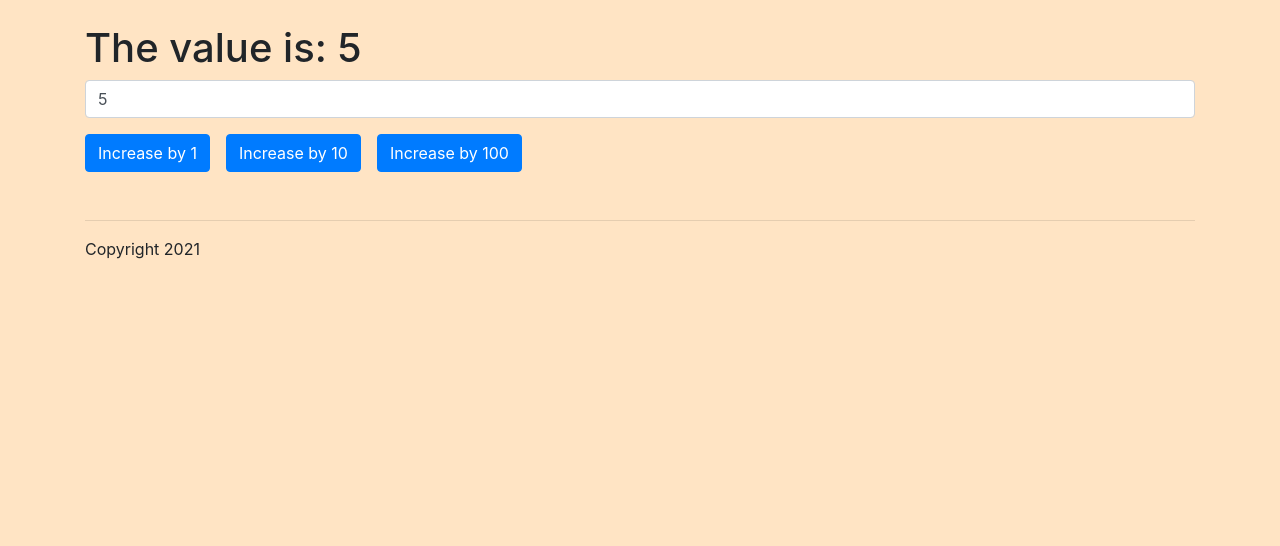
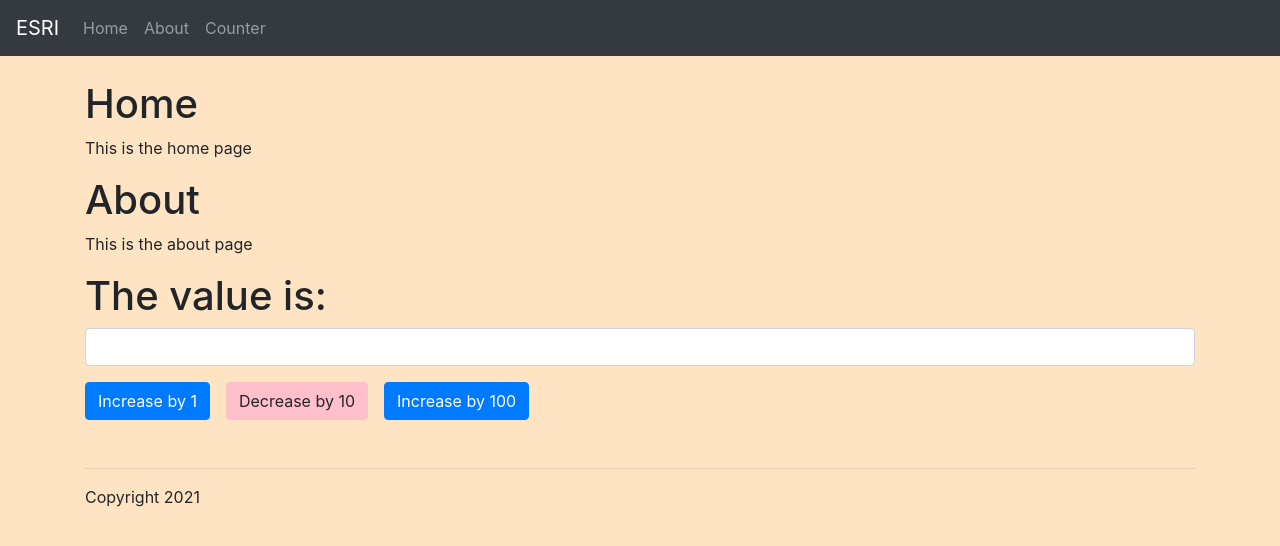
Before and after one commit to EricCoteReact/react-esri, a React (Create React App) app: page /counter/1 in a window 1280 px wide. Shown: the top 546 px of the page. Built offline with nearby package versions, Linux system fonts and the light colour scheme.

Commit message:
before implementing routing

```diff
--- /dev/null
+++ b/src/About/About.jsx
@@ -0,0 +1,10 @@
+import React from 'react'
+
+export default function About() {
+  return (
+    <div>
+      <h1>About</h1>
+      <p>This is the about page</p>
+    </div>
+  )
+}
--- a/src/App.jsx
+++ b/src/App.jsx
@@ -1,35 +1,26 @@
 import React from 'react';
-import { Container, Button } from 'reactstrap';
+import { Container, } from 'reactstrap';
 import './custom.scss';
-// import Hello  from './Components/Hello';
-import Counter from './Components/Counter';
 import Footer from './Components/Footer';
-import Clock from './Components/Clock';
+import Menu from './Components/Menu';
+import Home from './Home/Home';
+import About from './About/About';
+import Counter from './Counter/Counter';
 // import YouTube  from './Components/YouTube';
 
 
 export function App() {
-  const [isClockVisible, setClockVisible] = React.useState(false);
-  const [initialRender, setInitialRender] = React.useState(true);
-
-
-  function toggleClock() {
-    setClockVisible(!isClockVisible);
-    if (initialRender) setInitialRender(false);
-  }
 
 
   return (
-    <Container className='my-4'>
-      {/* <Hello /> */}
-      <Counter init={5} />
-      {/* <Button
-        color={initialRender ? "primary" : (isClockVisible ? "success" : "danger")}
-        onClick={toggleClock} >
-        {isClockVisible ? "Hide" : "Show"} Clock
-      </Button>
-      {isClockVisible && <Clock />} */}
-      <Footer />
-    </Container>
+    <>
+      <Menu />
+      <Container className='my-4'>
+        <Home />
+        <About />
+        <Counter />
+        <Footer />
+      </Container>
+    </>
   );
 }
--- /dev/null
+++ b/src/Components/Menu.jsx
@@ -0,0 +1,40 @@
+import React, { useState } from 'react';
+import {
+  Collapse,
+  Navbar,
+  NavbarToggler,
+  NavbarBrand,
+  Nav,
+  NavItem,
+  NavLink,
+} from 'reactstrap';
+
+const Menu = (props) => {
+  const [isOpen, setIsOpen] = useState(false);
+
+  const toggle = () => setIsOpen(!isOpen);
+
+  return (
+    <div>
+      <Navbar color="dark" dark expand="md">
+        <NavbarBrand href="/">ESRI</NavbarBrand>
+        <NavbarToggler onClick={toggle} />
+        <Collapse isOpen={isOpen} navbar>
+          <Nav className="mr-auto" navbar>
+            <NavItem>
+              <NavLink href="#home">Home</NavLink>
+            </NavItem>
+            <NavItem>
+              <NavLink href="#about">About</NavLink>
+            </NavItem>
+            <NavItem>
+              <NavLink href="#counter">Counter</NavLink>
+            </NavItem>
+          </Nav>
+        </Collapse>
+      </Navbar>
+    </div>
+  );
+}
+
+export default Menu;
--- a/src/Components/Counter.jsx
+++ b/src/Counter/Counter.jsx
@@ -44,7 +44,7 @@ export default function Counter(props) {
       <h1>The value is: {count}</h1>
       <Input className="mb-3" value={count} onChange={change} />
       <MyButton value={1} onIncrement={increment} />
-      <MyButton value={10} onIncrement={increment} />
+      <MyButton value={-10} onIncrement={increment} />
       <MyButton value={100} onIncrement={increment} />
     </div>
   );
--- a/src/Components/MyButton.jsx
+++ b/src/Counter/MyButton.jsx
@@ -3,10 +3,11 @@ import { Button } from 'reactstrap'
 
 export default function MyButton({ value, onIncrement }) {
   return (
-    <Button color="primary"
+    <Button
+      color={value < 0 ? "danger" : "primary"}
       className="mr-3"
-      onClick={() => onIncrement(value)}>
-      Increase by {value}
+      onClick={() => onIncrement(value)} >
+      {value < 0 ? "Decrease" : "Increase"} by {Math.abs(value)}
     </Button>
   )
 }
--- /dev/null
+++ b/src/Home/Home.jsx
@@ -0,0 +1,10 @@
+import React from 'react'
+
+export default function Home() {
+  return (
+    <div>
+      <h1>Home</h1>
+      <p>This is the home page</p>
+    </div>
+  )
+}
```
Also changed, not shown: 1 other file (tests, documents, lock files or other folders).
